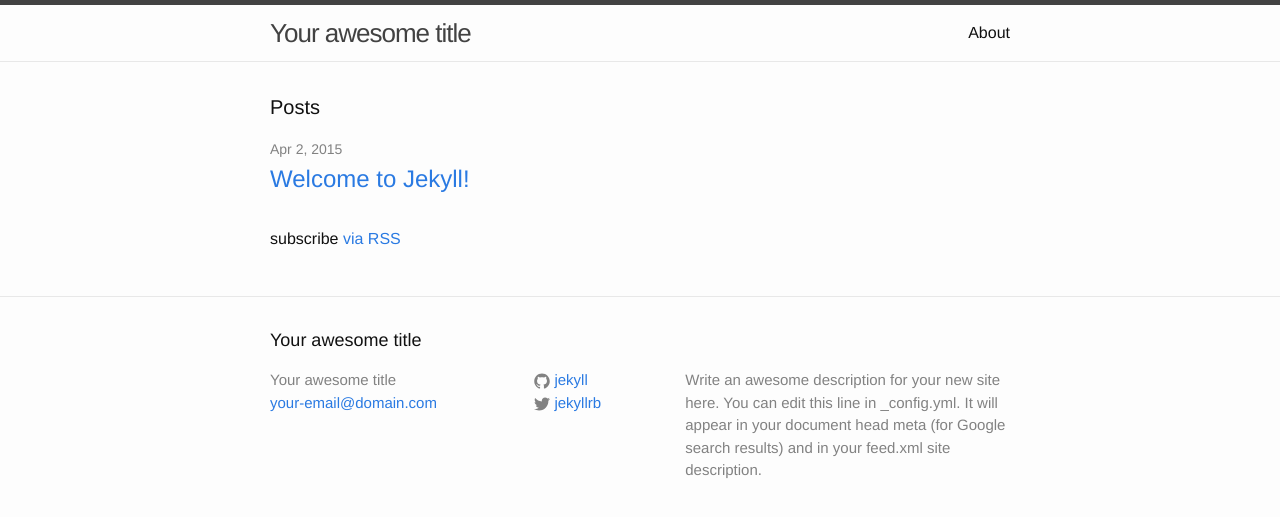
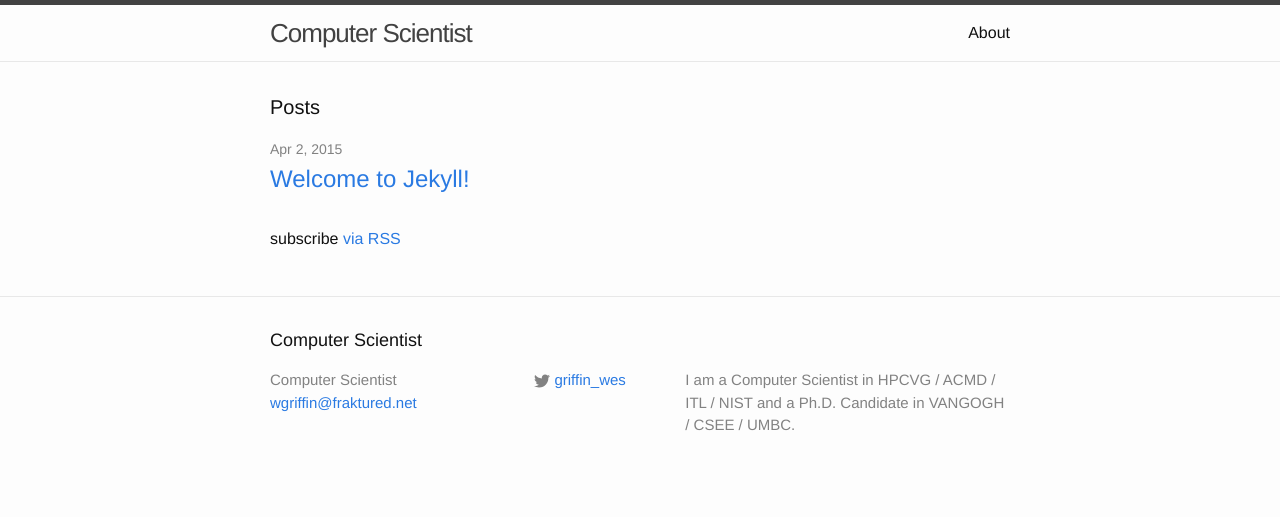
Before and after one commit to wgriffin/wgriffin.github.io, a Jekyll site: the page built from index.html, in a window 1280 px wide. Shown: the top 517 px of the page. Built offline with Jekyll 4.4.1, drawn with Linux system fonts in a browser that asks for light colours.

Commit message:
update config

```diff
--- a/_config.yml
+++ b/_config.yml
@@ -1,14 +1,14 @@
 # Site settings
-title: Your awesome title
-email: your-email@domain.com
+title: Computer Scientist
+email: wgriffin@fraktured.net
 description: > # this means to ignore newlines until "baseurl:"
-  Write an awesome description for your new site here. You can edit this
-  line in _config.yml. It will appear in your document head meta (for
-  Google search results) and in your feed.xml site description.
+  I am a Computer Scientist in HPCVG / ACMD / ITL / NIST and a Ph.D. Candidate
+  in VANGOGH / CSEE / UMBC.
 baseurl: "" # the subpath of your site, e.g. /blog/
-url: "http://yourdomain.com" # the base hostname & protocol for your site
-twitter_username: jekyllrb
-github_username:  jekyll
+url: "http://fraktured.net" # the base hostname & protocol for your site
+twitter_username: griffin_wes
+linkedin_username: wesleygriffin
+#github_username:  jekyll
 
 # Build settings
 markdown: kramdown
```
Also changed, not shown: 1 other file.
